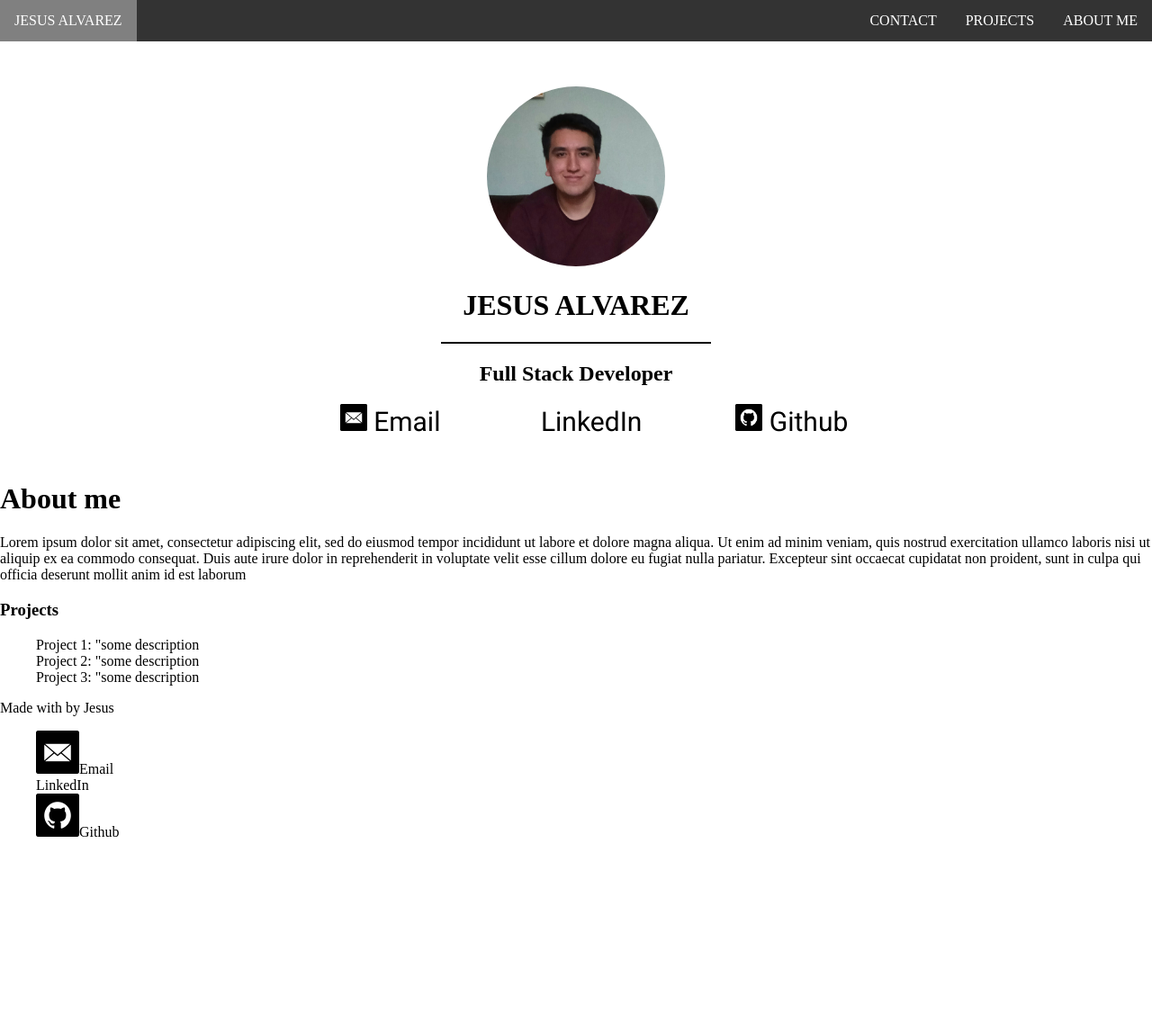
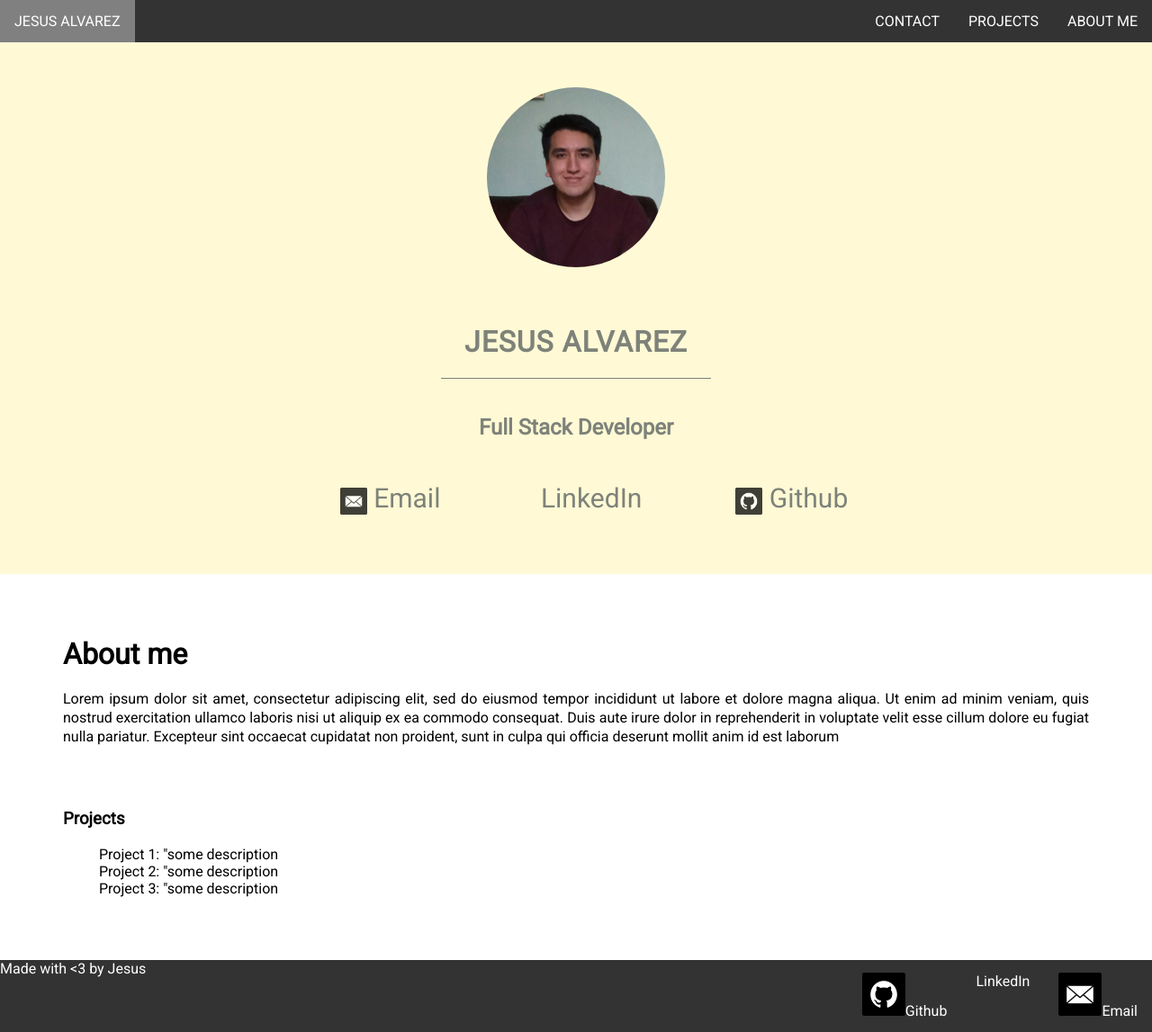
Before and after one commit to jsgilberto/collaborative-project, a plain HTML site: page index.html in a window 1280 px wide. Shown: the whole page at 90% size. Before the commit the page ends 950 px from the top, so only its background shows below. Drawn offline with Linux system fonts and the light colour scheme.

Commit message:
added style to sections and footer

```diff
--- a/index.html
+++ b/index.html
@@ -10,8 +10,8 @@
     <header>
       <ul>
         <li style="float:left;"><a href="#">JESUS ALVAREZ</a></li>
-        <li><a href="#">ABOUT ME</a> </li>
-        <li><a href="#">PROJECTS</a> </li>
+        <li><a href="#aboutme">ABOUT ME</a> </li>
+        <li><a href="#projects">PROJECTS</a> </li>
         <li><a href="#">CONTACT</a> </li>
       </ul>
     </header>
@@ -30,19 +30,21 @@
 	    </div>
 
     </div>
-
-    <h1>About me</h1>
+    <div class="About-me">
+      <a name="aboutme"><h1>About me</h1></a>
       <p>Lorem ipsum dolor sit amet, consectetur adipiscing elit, sed do eiusmod tempor incididunt ut labore et dolore magna aliqua. Ut enim ad minim veniam, quis nostrud exercitation ullamco laboris nisi ut aliquip ex ea commodo consequat. Duis aute irure dolor in reprehenderit in voluptate velit esse cillum dolore eu fugiat nulla pariatur. Excepteur sint occaecat cupidatat non proident, sunt in culpa qui officia deserunt mollit anim id est laborum</p>
-
-    <h3>Projects</h3>
+    </div>
+    <div class="About-me">
+      <a name="projects"><h3>Projects</h3></a>
       <ul style="list-style-type: none;">
         <li><a href="#" target="_blank">Project 1: "some description</a></li>
         <li><a href="#" target="_blank">Project 2: "some description</a></li>
         <li><a href="#" target="_blank">Project 3: "some description</a></li>
       </ul>
+    </div>
     <footer>
-      <p>Made with  by Jesus</p>
       <ul style="list-style-type: none;">
+        <li style="float:left;"><span>Made with <3 by Jesus</span></li>
         <li><a href="#" target="_blank"><img src="./images/email-icon.png" alt="">Email</a></li>
         <li><a href="#" target="_blank"><img src="./images/linkedin-icon.png" alt="">LinkedIn</a></li>
         <li><a href="#" target="_blank"><img src="./images/github-icon.png" alt="">Github</a></li>
--- a/main.css
+++ b/main.css
@@ -2,6 +2,7 @@ body {
   font-size: 16px;
   margin: 0;
   padding: 0;
+  font-family: 'Roboto', sans-serif;
 }
 
 a { color: inherit; }
@@ -33,31 +34,84 @@ header li a:hover {
     background-color: grey;
 }
 
-.Personal-info {
-  margin: 50px auto;
-  text-align: center;
-}
-
 .profile-pic img{
   height: 200px;
   border-radius: 50%;
 }
 
 .name {
-  border-bottom: 2px solid black;
+  border-bottom: 1px solid #7e827a;
   width: 300px;
+  margin: 60px auto;
+  margin-bottom: 40px;
+}
+
+.name h1 {
+  letter-spacing: 1px;
+}
+
+.Personal-info {
+  background-color: #fffad5;
+  color: #7e827a;
   margin: 0 auto;
-    }
-  .Personal-info li {
+  padding: 50px 0;
+  text-align: center;
+}
+
+.Personal-info li {
     display: inline;
     margin: 0 20px;
-  }
+}
 
+.Personal-info h2{
+  margin-top: 0;
+  margin-bottom: 50px;
+}
 .social img{
+  vertical-align: middle;
   width:30px;
+  opacity: 0.75;
 }
 .social li a{
   font-size: 30px;
   padding: 30px;
-  font-family: 'Roboto', sans-serif;
+  line-height: 30px;
 }
+
+.About-me{
+  background-color: white;
+  margin: 70px 70px;
+}
+
+.About-me p{
+  text-align: justify;
+  line-height: 1.3em;
+}
+
+footer {
+  background: #333;
+  color: white;
+}
+footer ul{
+  list-style-type: none;
+  margin: 0;
+  padding: 0;
+  overflow: hidden;
+  background-color: #333;
+}
+
+footer ul span {
+  display: block;
+}
+footer ul a {
+  color: white;
+  display: block;
+  color: white;
+  text-align: center;
+  padding: 14px 16px;
+  text-decoration: none;
+}
+footer li{
+  float: right;
+}
+footer ul li {display: inline;}
```
Lines whose indentation alone changed are shown as unchanged.
